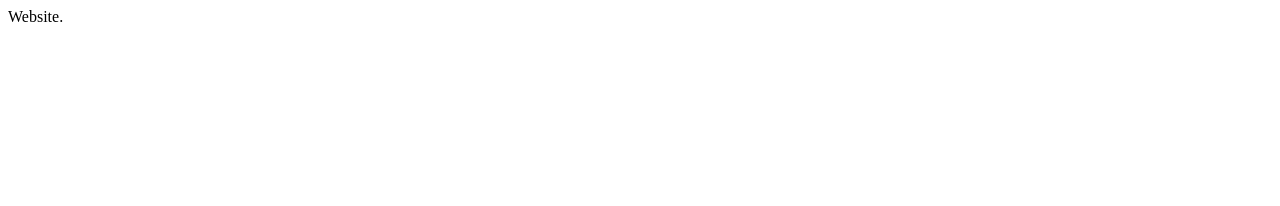
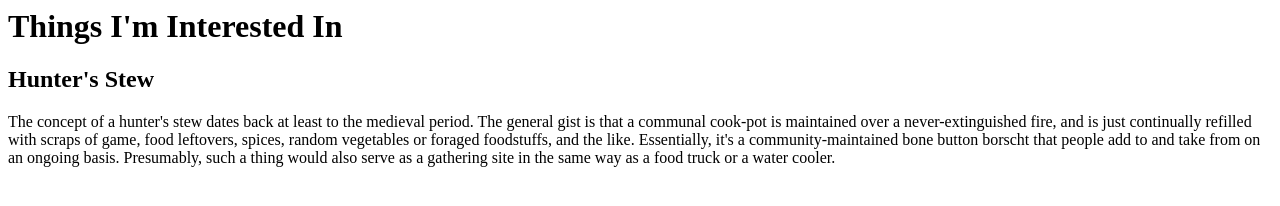
Before and after one commit to Recon419A/Recon419a.github.io, a plain HTML site: page index.html in a window 1280 px wide. Drawn offline with Linux system fonts and the light colour scheme.

Commit message:
Update index.html
Add some content.

```diff
--- a/index.html
+++ b/index.html
@@ -1,5 +1,8 @@
 <html>
   <body>
-    Website.
+    <h1>Things I'm Interested In</h1>
+
+    <h2>Hunter's Stew</h2>
+    <p>The concept of a hunter's stew dates back at least to the medieval period. The general gist is that a communal cook-pot is maintained over a never-extinguished fire, and is just continually refilled with scraps of game, food leftovers, spices, random vegetables or foraged foodstuffs, and the like. Essentially, it's a community-maintained bone button borscht that people add to and take from on an ongoing basis. Presumably, such a thing would also serve as a gathering site in the same way as a food truck or a water cooler.</p>
   </body>
 </html>
```
